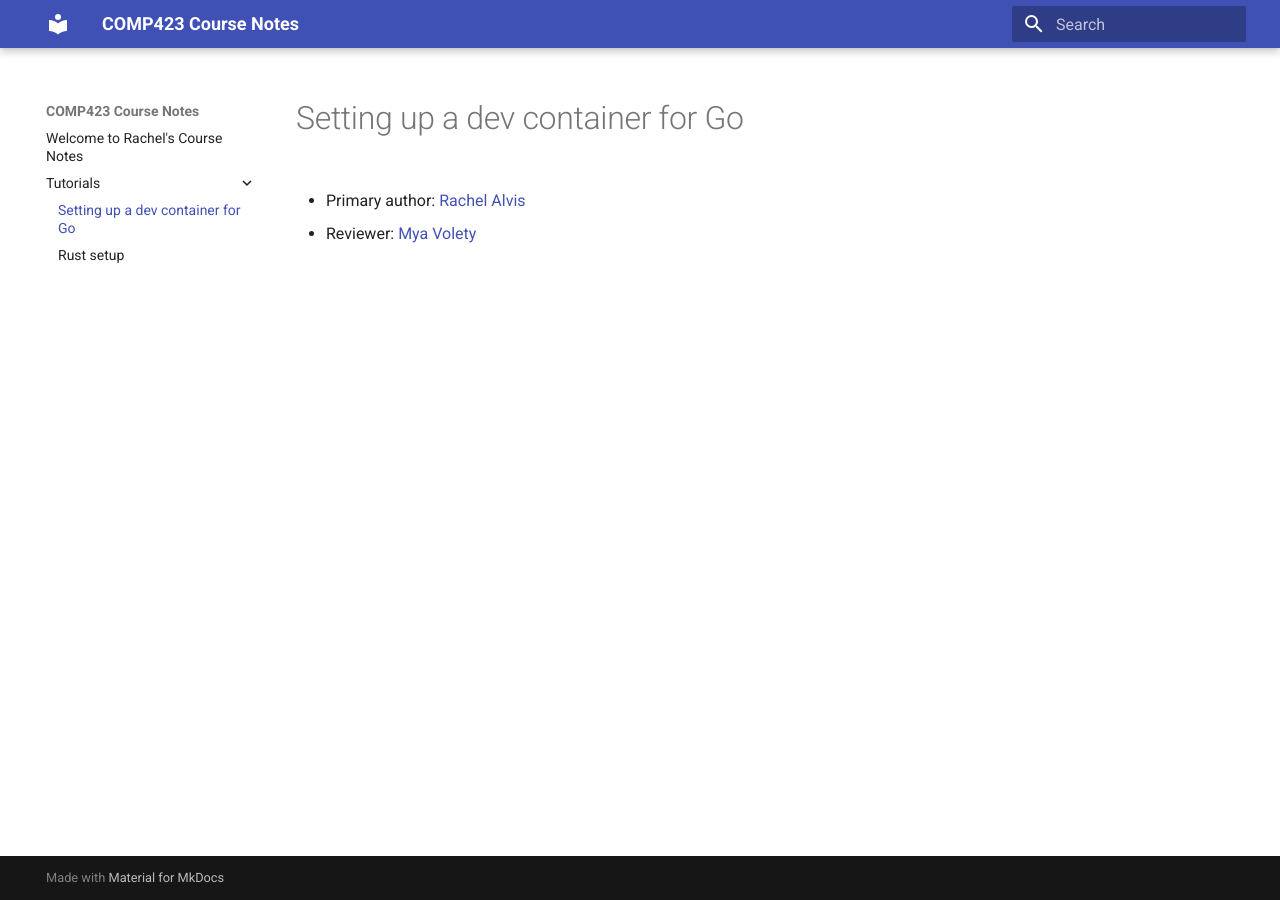
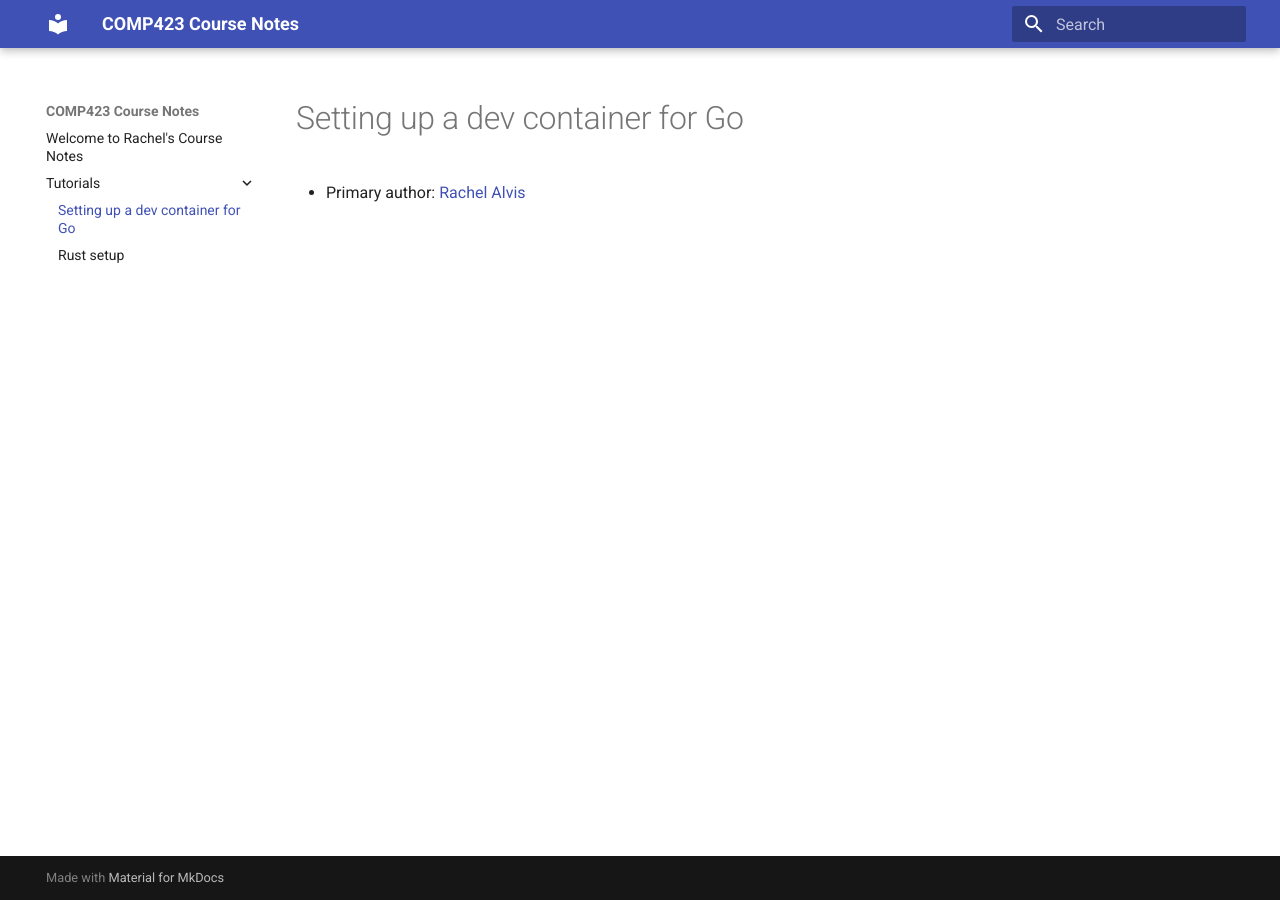
Before and after one commit to rcalvis/comp423-course-notes, an MkDocs documentation site: the page built from docs/tutorials/go-setup.md, in a window 1280 px wide. Built offline with MkDocs 1.6.1 and Material for MkDocs 9.7.7, drawn with Linux system fonts in a browser that asks for light colours.

Commit message:
Git commit

```diff
--- a/docs/tutorials/go-setup.md
+++ b/docs/tutorials/go-setup.md
@@ -1,5 +1,3 @@
 # Setting up a dev container for Go
 
 * Primary author: [Rachel Alvis](https://github.com/rcalvis)
-
-* Reviewer: [Mya Volety](https://github.com/mvolety)
```
